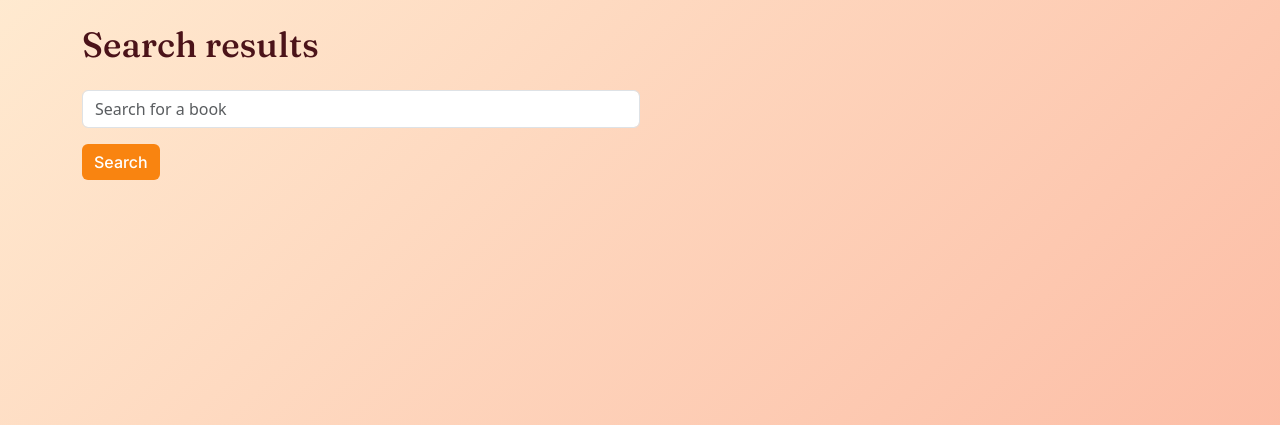
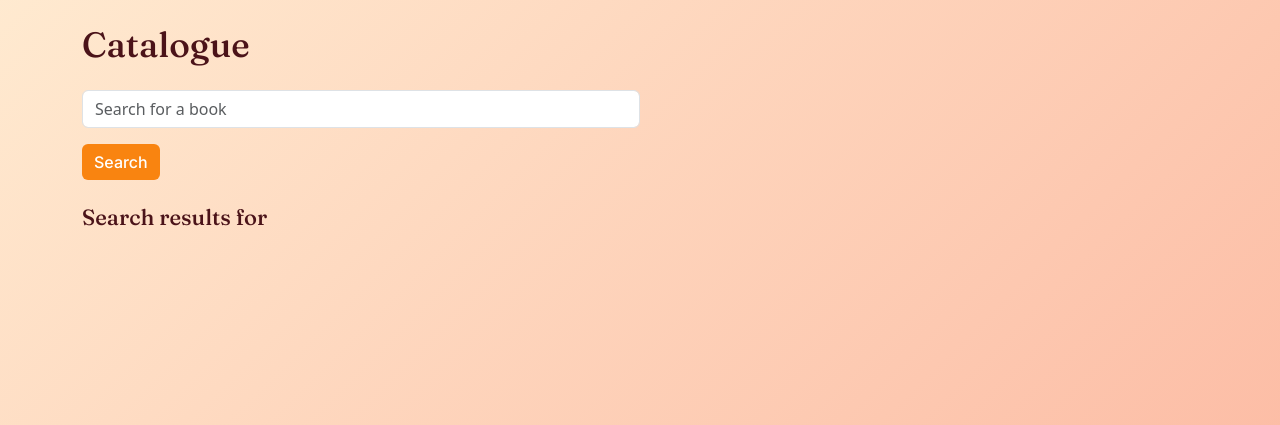
Before and after one commit to ScottVint/inttech_group_project, a Django app: page /readquest/catalogue/ in a window 1280 px wide. Shown: the part 88-513 px from the top of the page. Run offline with Django 5.2, Linux system fonts and the light colour scheme; the visitor is signed in with stand-in values (Sample User, id 1).

Commit message:
feat: added a title for the search results - jquery

```diff
--- a/readquest/services.py
+++ b/readquest/services.py
@@ -12,6 +12,7 @@ def search_books(query):
     response.raise_for_status()
 
     books = []
+
     for doc in response.json().get("docs", []):
         cover_image = f"https://covers.openlibrary.org/b/id/{doc['cover_i']}-M.jpg" if doc.get("cover_i") else None
         books.append({
--- /dev/null
+++ b/static/JS/search_books.js
@@ -0,0 +1,6 @@
+$(document).ready(function () {
+    // Show 'search results for "" --> when search button is clicked
+    $('button[type="submit"]').on('click', function () {
+        $('#results-title').show();
+    });
+});
--- a/templates/readquest/catalogue_book-search.html
+++ b/templates/readquest/catalogue_book-search.html
@@ -8,10 +8,10 @@ Search
 
 {% block body_block %}
 
-<h1>Search results</h1>
+<h1>Catalogue</h1>
 
 <!-- Search bar -->
-<section class="mb-2 mt-4 col-6">
+<section class="mb-4 mt-4 col-6">
     <form action="{% url 'readquest:catalogue_book-search' %}" method="get">
         <input type="search" class="form-control mb-3" name="q" placeholder="Search for a book">
         <div class="d-flex justify-content-start gap-2">
@@ -22,7 +22,8 @@ Search
 
 <!-- Search results -->
 <section>
-    <div class="row g-3 mt-4">
+<h3 id="result-title">Search results for {{ query }}</h3>
+    <div class="row g-3 mt-2">
         {% for book in results %}
         <div class="col-6">
             <div class="dark_card p-3 d-flex align-items-center">
--- a/templates/readquest/scripts.html
+++ b/templates/readquest/scripts.html
@@ -5,3 +5,4 @@
   <script src="https://code.jquery.com/jquery-3.7.1.min.js" defer></script>
   <script src="{% static 'JS/script.js' %}" defer></script>
   <script src="{% static 'JS/cookies.js' %}" defer></script>
+  <script src="{% static 'JS/search_books.js' %}" defer></script>
```
Also changed, not shown: static/JS/add_search_books.js (deleted).
